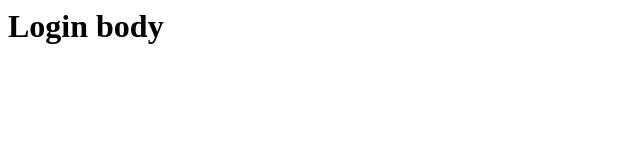
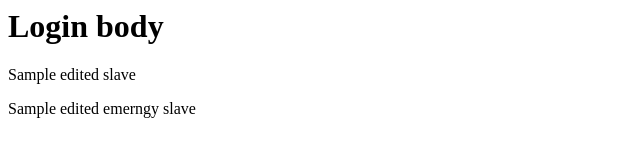
Before and after one commit to rap86/test1, a plain HTML site: page login.html in a window 1280 px wide. Shown: the whole page, without its empty margins (0-640 px from the left). Drawn offline with Linux system fonts and the light colour scheme.

Commit message:
commit master

```diff
--- a/login.html
+++ b/login.html
@@ -5,5 +5,7 @@
 
 	<body>
 		<h1>Login body</h1>
+		<p>Sample edited slave</p>
+		<p>Sample edited emerngy slave</p>
 	</body>
 </html>
```
